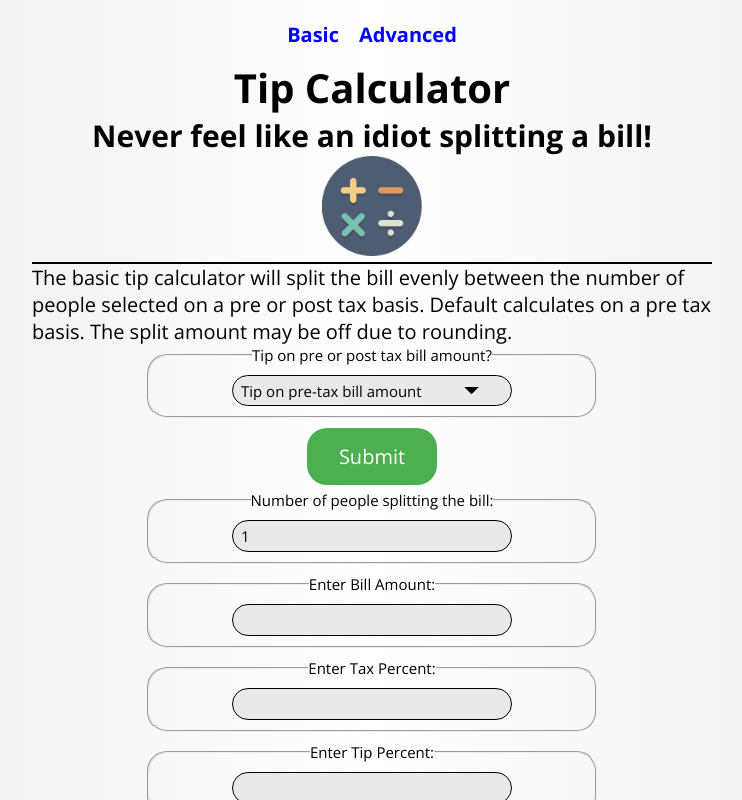
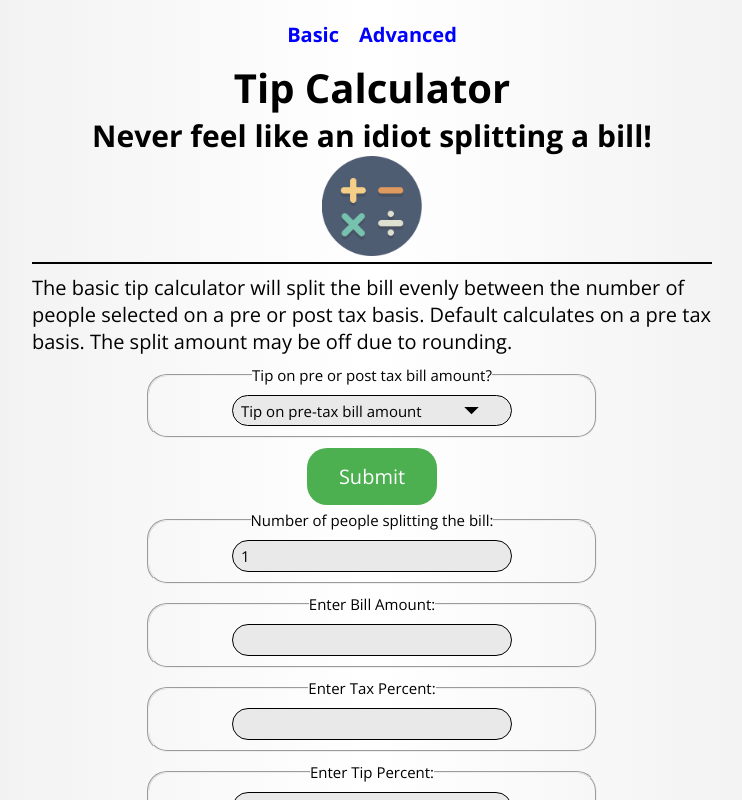
Before and after one commit to ARogala/Tip-Calculator, a React (Create React App) app: page / in a window 1280 px wide. Shown: the top 800 px of the page, without its empty margins (268-1010 px from the left). Built offline with nearby package versions, Linux system fonts and the light colour scheme.

Commit message:
add padding to app paragraph

```diff
--- a/src/components/App.js
+++ b/src/components/App.js
@@ -37,7 +37,7 @@ class App extends Component {
                         path="/"
                         render={() => (
                             <div>
-                                <p>
+                                <p className="App__paragraph">
                                     The basic tip calculator will split the bill evenly between the number of people
                                     selected on a pre or post tax basis. Default calculates on a pre tax basis. The
                                     split amount may be off due to rounding.
@@ -53,7 +53,7 @@ class App extends Component {
                         path="/advanced"
                         render={() => (
                             <div>
-                                <p>
+                                <p className="App__paragraph">
                                     The advanced tip calculator will split the bill unevenly between two through five
                                     people on a pre/before tax basis. Default splits the bill unevenly between two
                                     people. The split amount may be off due to rounding.
--- a/src/styles/_app.scss
+++ b/src/styles/_app.scss
@@ -29,6 +29,10 @@
 	max-width: $max-width;
 	margin: auto;
 	padding: 10px;
+
+	&__paragraph {
+		padding: 10px 0px 10px 0px;
+	}
 }
 
 .nav {
```
